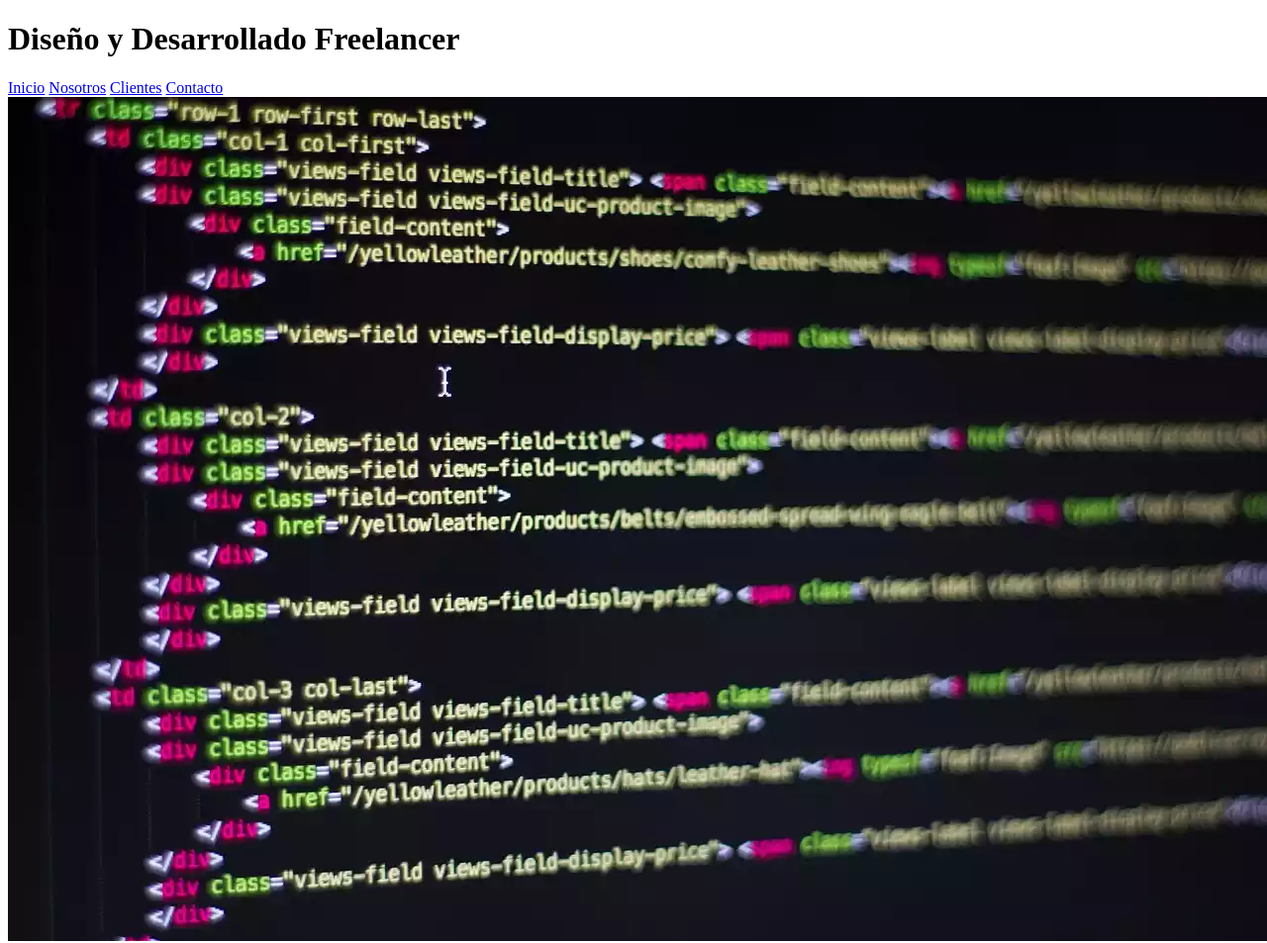
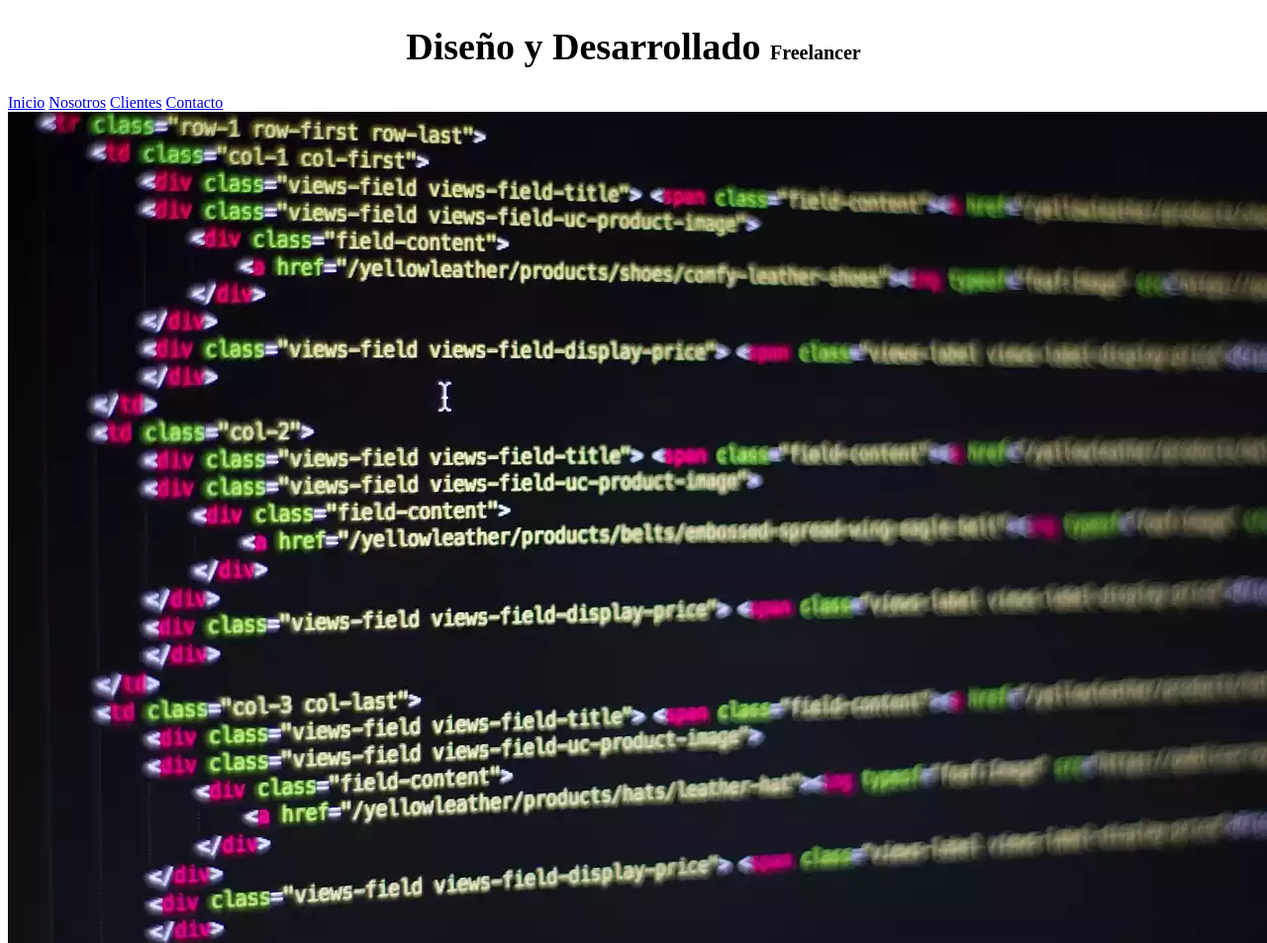
Before and after one commit to JurelMaker/Sitio-Freelance, a plain HTML site: page index.html in a window 1280 px wide. Shown: the top 953 px of the page at 99% size. Drawn offline with Linux system fonts and the light colour scheme.

Commit message:
Empezando con el CSS

```diff
--- a/css/style.css
+++ b/css/style.css
@@ -0,0 +1,16 @@
+html {
+    font-size: 62.5%;
+}
+
+body {
+    font-size: 16px; /* 1rem = 10px */
+}
+
+h1 {
+    text-align: center;
+    font-size: 3.8rem;
+}
+
+h1 span{
+    font-size: 2rem;
+}
--- a/index.html
+++ b/index.html
@@ -4,12 +4,15 @@
 <head>
     <meta charset="UTF-8">
     <meta name="viewport" content="width=device-width, initial-scale=1.0">
+
+    <link rel="preload" href="css/style.css" as="style">  <!--Ayuda cargar los estilos más rapdios-->
+    <link rel="stylesheet" href="css/style.css">
     <title>Sitio Web Freelance</title>
 </head>
 
 <body>
     <header>
-        <h1>Diseño y Desarrollado Freelancer</h1>
+        <h1>Diseño y Desarrollado <span>Freelancer</span></h1>
     </header>
 
     <nav>
@@ -103,7 +106,8 @@
         <h2>Contacto</h2>
         <form action="">
             <fieldset> <!--Agrupa los elementos del formulario-->
-                <legend>Contáctanos llenando todso los campos</legend> <!--Etiqueta para poner un texto dentro del formualrio-->
+                <legend>Contáctanos llenando todso los campos</legend>
+                <!--Etiqueta para poner un texto dentro del formualrio-->
 
                 <div>
                     <label for="nombre">Nombre</label>
```
